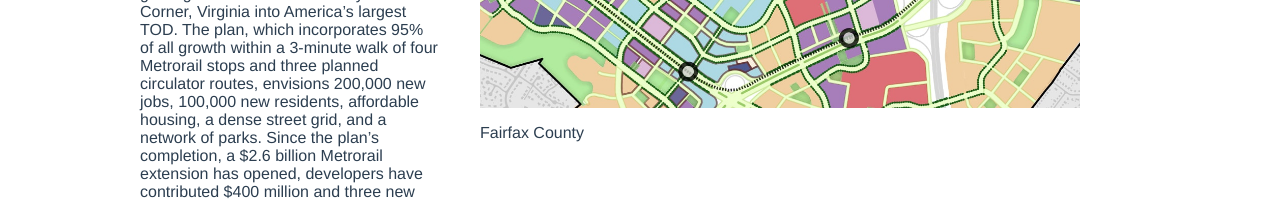
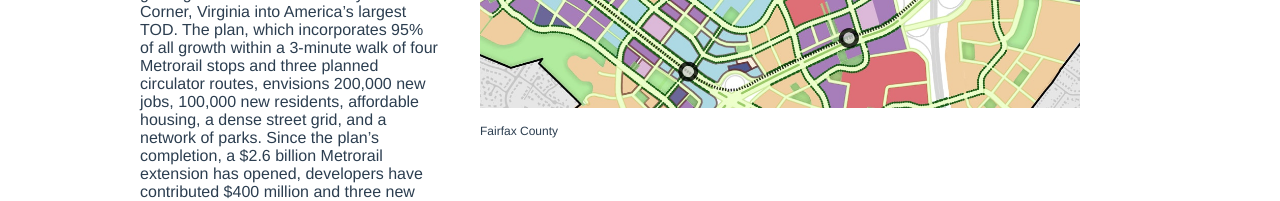
Before and after one commit to arringtonm/gbplace, a Vue app: page / in a window 1280 px wide. Shown: the part 2340-2541 px from the top of the page. Built offline with nearby package versions, Linux system fonts and the light colour scheme.

Commit message:
Remove caption

```diff
--- a/src/components/MyProjects.vue
+++ b/src/components/MyProjects.vue
@@ -18,7 +18,7 @@
         <img :src="project.imagepath">
         <img v-if="project.imageextra" :src="project.imageextra">
         <!-- v:bind for selected image -->
-        <span v-if="project.imagecredit">{{ project.imagecredit }}</span>
+        <span v-if="project.imagecredit" class="imagecredit">{{ project.imagecredit }}</span>
       </div>
     </div>
   </div>
@@ -40,6 +40,9 @@ export default {
 <style scoped lang="scss">
 li {
   margin-left: 1em;
+}
+.imagecredit {
+  font-size: 0.75em;
 }
 .projectinfo {
   display: flex;
--- a/src/views/Home.vue
+++ b/src/views/Home.vue
@@ -381,6 +381,9 @@ export default {
   .gbarrington {
     width: 18em !important;
   }
+  .imagecredit {
+    display: none;
+  }
 }
 
 #nav2 {
```
